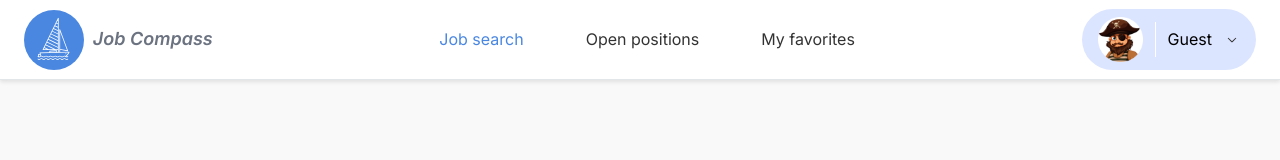
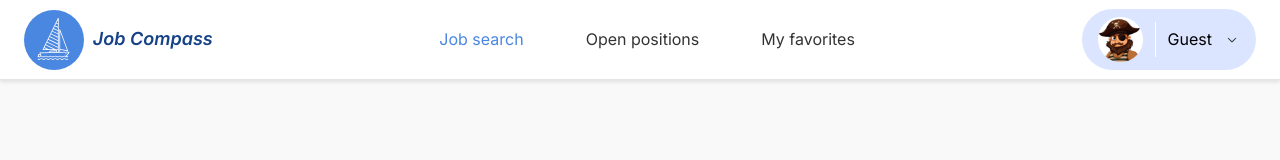
Before and after one commit to HackYourFutureProjects/c53-final-project-group-A, a React (Vite) app in the folder client/: page / in a window 1280 px wide. Shown: the top 160 px of the page. Built offline with nearby package versions, Linux system fonts and the light colour scheme.

Commit message:
remove setter from SearchInput, fix logo font color, add homepage link to logo

```diff
--- a/client/src/components/Header/Header.css
+++ b/client/src/components/Header/Header.css
@@ -16,6 +16,8 @@
   display: flex;
   align-items: center;
   gap: 0.55rem;
+  text-decoration: none;
+  cursor: pointer;
 }
 
 .logo-image-header {
@@ -24,7 +26,7 @@
   object-fit: contain;
 }
 
-.logo-text {
+.logo-text-header {
   color: #164387;
   font-style: italic;
   font-size: 18px;
--- a/client/src/components/Header/Header.jsx
+++ b/client/src/components/Header/Header.jsx
@@ -1,6 +1,6 @@
 import "./Header.css";
 import { useEffect, useRef, useState } from "react";
-import { NavLink } from "react-router-dom";
+import { Link, NavLink } from "react-router-dom";
 import { images, icons } from "../../assets";
 
 //dropdown menu
@@ -80,10 +80,10 @@ export default function Header({ user }) {
   return (
     <header className="app-header">
       <nav className="header-nav">
-        <div className="brand">
+        <Link to="/" className="brand">
           <img src={images.logo} alt="logo" className="logo-image-header" />
-          <span className="logo-text">Job Compass</span>
-        </div>
+          <span className="logo-text-header">Job Compass</span>
+        </Link>
 
         <div className="nav-links">
           <NavLink
--- a/client/src/components/SearchInput.jsx
+++ b/client/src/components/SearchInput.jsx
@@ -8,7 +8,6 @@ import "./SearchInput.css";
 export default function SearchInput() {
   const { searchTerm, setSearchTerm, setShowResults } = UseJobs();
   const [alert, setAlert] = useState({ type: "", message: "" });
-  // const [loading, setLoading] = useState(false);
   const navigate = useNavigate();
 
   const handleSearch = () => {
@@ -19,11 +18,8 @@ export default function SearchInput() {
     }
 
     setAlert({ type: "info", message: `Searching for "${searchTerm}"...` });
-    // setLoading(true);
     setShowResults(true);
     navigate("/jobs");
-    // setLoading(false);
-    setSearchTerm("");
   };
 
   return (
```
